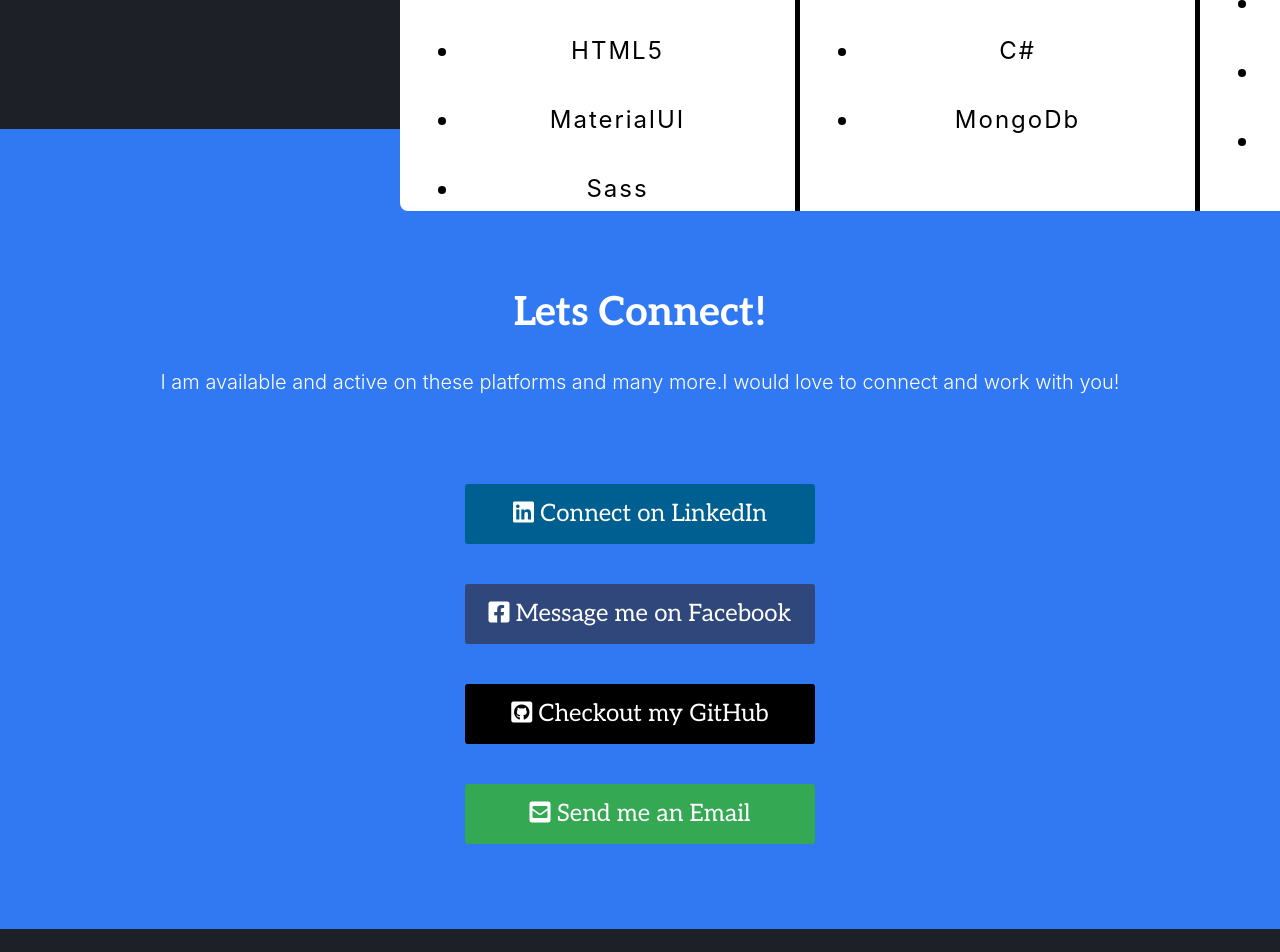
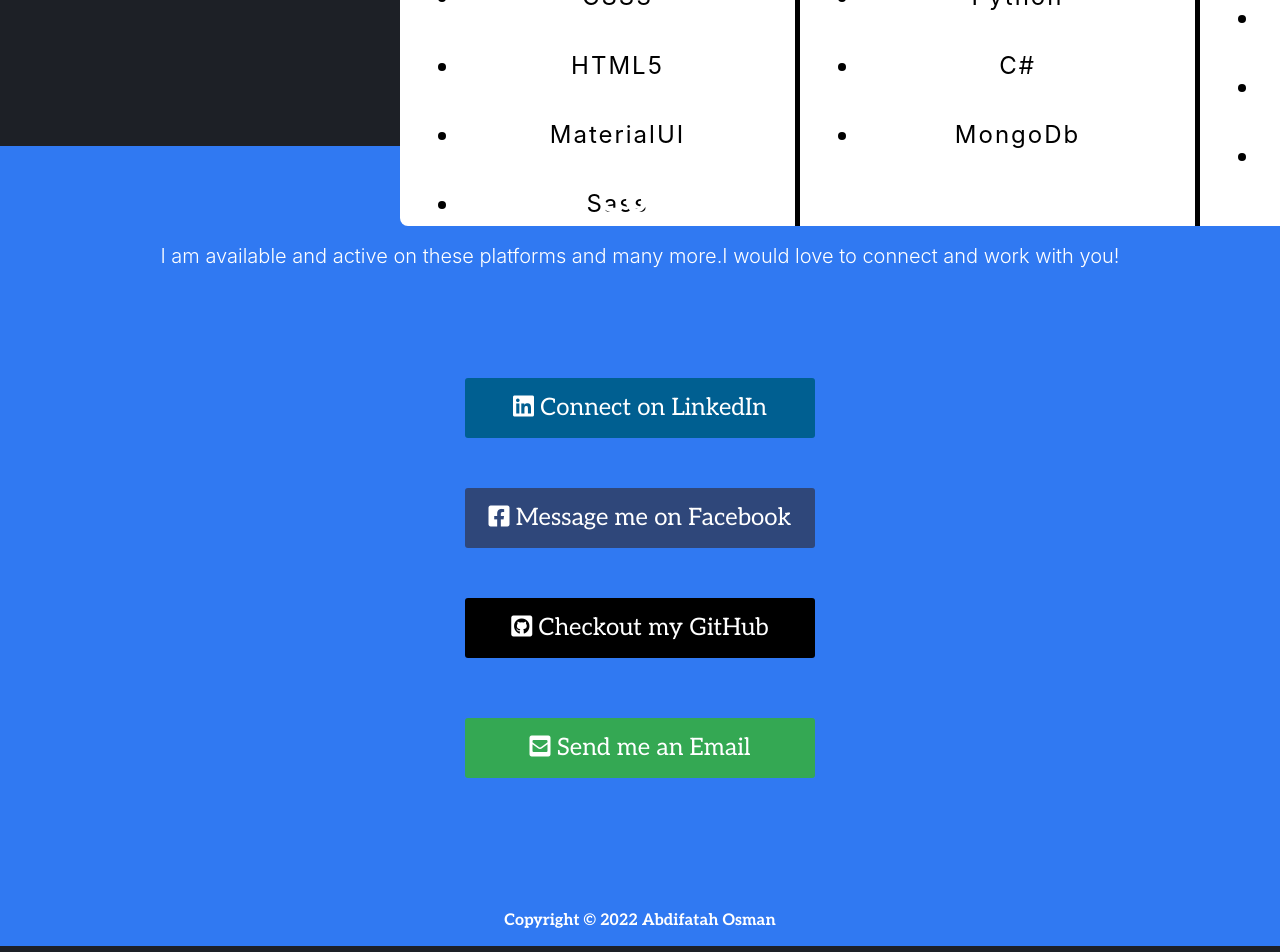
Before and after one commit to AbdifatahOsman2/Portfolio-V3, a React (Create React App) app: page / in a window 1280 px wide. Shown: the part 2960-3912 px from the top of the page. Built offline with nearby package versions, Linux system fonts and the light colour scheme; the HTML template or start-up script is replaced by a standard one.

Commit message:
resume added

```diff
--- a/src/screens/Home.scss
+++ b/src/screens/Home.scss
@@ -502,7 +502,7 @@
       height: 2300px;
     }
     .heading {
-      padding-top: 30px;
+      margin-top: 50px;
       h1 {
         margin-top: 5px;
         font-size: 40px;
@@ -689,32 +689,50 @@
   }
   .section-five {
     background-color: #3079f2;
+    height: fit-content;
+    display: flex;
+    flex-direction: column;
+    justify-content: space-between;
+    align-items: center;
+    color: white;
     height: 100vh;
-    color: white;
     @media only screen and (max-width: 480px) {
       width: 100vw;
-      height: fit-content;
+      height: auto;
+      display: flex;
+      flex-direction: column;
+      justify-content: space-between;
+    }
+    .container{
+      padding-top: 20px;
+      @media only screen and (max-width: 480px) {
+        padding-top: 0;
+      }
     }
     h1 {
-      padding-top: 160px;
-      @media only screen and (max-width: 480px) {
-        padding-top: 50px;
-      }
+      margin:10px 0px 0px 0px;
       font-size: 40px;
       font-family: "Aleo", serif;
+      @media only screen and (max-width: 480px) {
+        margin-top: 50px;
+      }
     }
     p {
       font-weight: 300;
       font-size: 20px;
+      @media only screen and (max-width: 480px) {
+        margin-top: 30px;
+        height: fit-content;
+      }
     }
     .btn-container {
       margin-top: 90px;
       display: flex;
       flex-direction: column;
-      justify-content: space-between;
       flex: 1;
       @media only screen and (max-width: 480px) {
-        margin-top: 0px;
+        margin-top: 40px;
+        height: fit-content;
       }
       .btn1 {
         background-color: #005f91;
@@ -730,6 +748,7 @@
           font-size: 20px;
           width: 300px;
           height: 55px;
+          margin: 10px 0px;
         }
         &:hover {
           box-shadow: 0 0 1px #000;
@@ -740,7 +759,7 @@
       .btn2 {
         background-color: #2f477a;
         color: white;
-        margin-top: 40px;
+        margin-top: 50px;
         width: 350px;
         height: 60px;
         border-radius: 3px;
@@ -762,7 +781,7 @@
       .btn3 {
         background-color: #000000;
         color: white;
-        margin-top: 40px;
+        margin-top: 50px;
         width: 350px;
         height: 60px;
         border-radius: 3px;
@@ -784,7 +803,7 @@
       .btn4 {
         background-color: #34a853;
         color: white;
-        margin-top: 40px;
+        margin-top: 60px;
         width: 350px;
         height: 60px;
         border-radius: 3px;
@@ -808,10 +827,10 @@
       font-family: "Aleo", serif;
       font-weight: 600;
       font-size: 16px;
-      margin-top: 12%;
+      margin-top: auto;
       @media only screen and (max-width: 480px) {
         font-size: 12px;
-        margin-top: 20%;
+        margin-top: 30px;
       }
     }
   }
```
